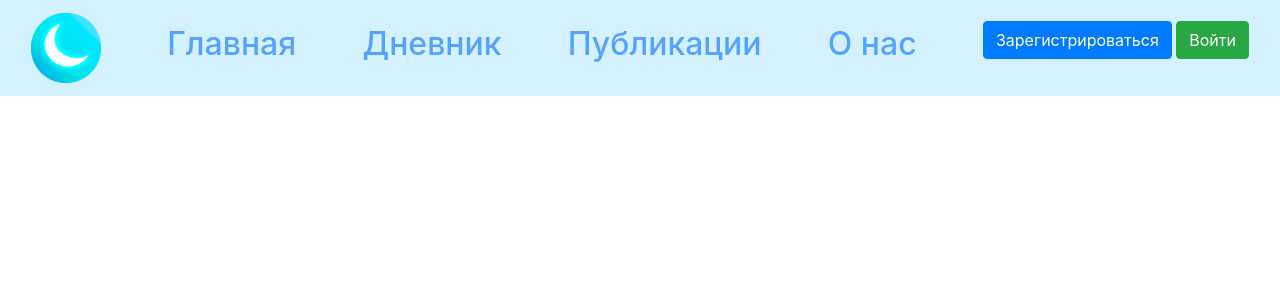
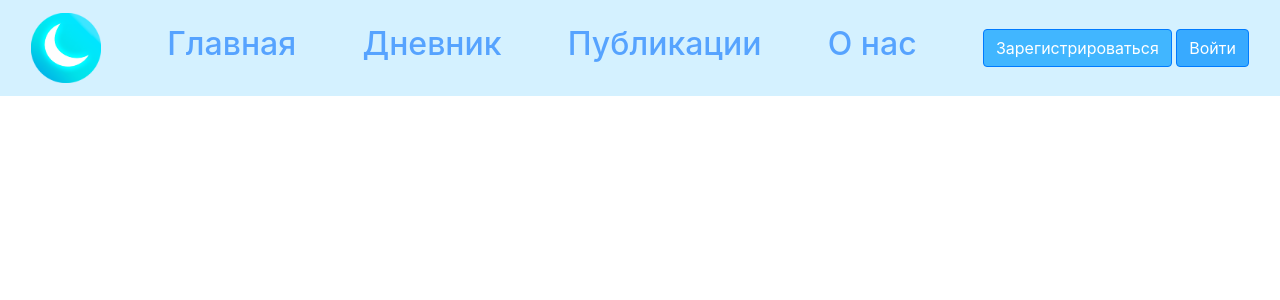
Before and after one commit to AndreiDuvakin/MoonaProjectDevelopment, a Flask app: page / in a window 1280 px wide. Shown: the top 300 px of the page. Run offline with Flask 2, Linux system fonts and the light colour scheme; some libraries are stand-ins or nearby versions.

Commit message:
Создание navbar

```diff
--- a/templates/base.html
+++ b/templates/base.html
@@ -35,10 +35,11 @@
                 <h2 style="color:#56a3ff">О нас</h2>
             </a>
         </ul>
-        <p>
-            <a class="btn btn-primary " type="submit" href="/register">Зарегистрироваться</a>
-            <a class="btn btn-success" type="submit" href="/login">Войти</a>
-        </p>
+        <div>
+            <a class="btn btn-primary " style="background-color:#41b6ff" type="submit" href="/register"><h8>
+                Зарегистрироваться</h8></a>
+            <a class="btn btn-primary" style="background-color:#38aaff" type="submit" href="/login"><h8>Войти</h8></a>
+        </div>
     </div>
 </nav>
 <!-- Begin page content -->
```
Also changed, not shown: fonts/Alba.woff (added). Lines whose indentation alone changed are shown as unchanged.
